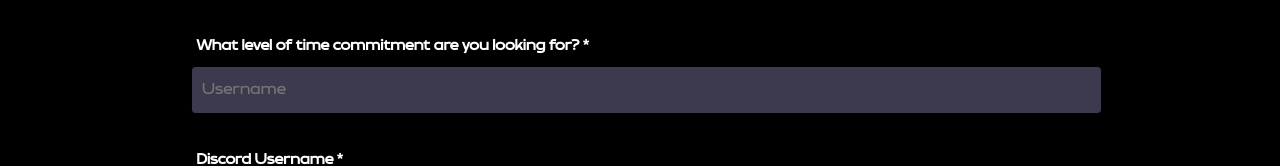
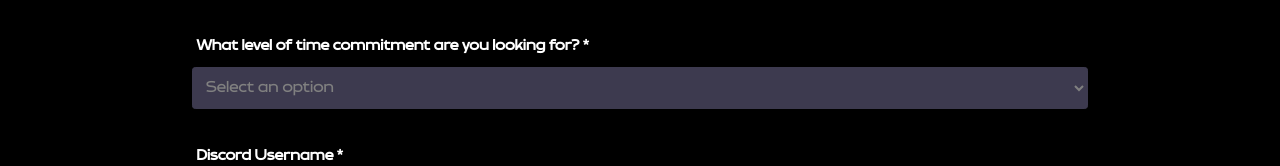
Before and after one commit to P2PAudit/p2pxyz, a React (Create React App) app: page /auditor in a window 1280 px wide. Shown: the part 425-591 px from the top of the page. Built offline with nearby package versions, Linux system fonts and the light colour scheme; a web font is replaced by a local one.

Commit message:
dropdown added for form

```diff
--- a/src/App.css
+++ b/src/App.css
@@ -1905,6 +1905,35 @@ form input {
 
 }
 
+.form select {
+  background: #3D3A4F;
+  border: 1px solid #3D3A4F;
+  border-radius: 3.2px;
+  height: 42px;
+  width: 100%;
+  padding-left: 1%;
+  margin: 1% 0;
+
+  font-family: 'Brinnan';
+  font-style: normal;
+  font-weight: 400;
+  font-size: 16px;
+  line-height: 18px;
+
+  color: #ffffff;
+
+}
+
+select:required:invalid {
+  color: gray;
+}
+option[value=""][disabled] {
+  display: none;
+}
+option {
+  color: white;
+}
+
 .form {
   margin: 0 auto;
   width: 70%;
--- a/src/components/Body Components/OS.jsx
+++ b/src/components/Body Components/OS.jsx
@@ -5,7 +5,7 @@ import tla from '../../images/Other services/tla.svg'
 
 const OS = () => {
   return (
-    <div className='osmain' id="services">
+    <div className='osmain'>
       <div className="os1">
         <div className="oshead">
           Other Services
--- a/src/components/Forms/Auditor.jsx
+++ b/src/components/Forms/Auditor.jsx
@@ -1,4 +1,4 @@
-import React , { useState } from 'react'
+import React, { useState } from 'react'
 import axios from 'axios'
 const urltest = "http://localhost:5000"
 
@@ -62,31 +62,38 @@ const Auditor = () => {
           <div className="forminputdesc">
             (Note: Please ensure your Username should match your Github profile name .)
           </div>
-          <input type="text" value={username} onChange={(e) => { setUsername(e.target.value) }} className="form-control" placeholder="Username" aria-label="Last name" required/>
+          <input type="text" value={username} onChange={(e) => { setUsername(e.target.value) }} className="form-control" placeholder="Username" aria-label="Last name" required />
         </div>
         <div className="inputbox">
           <div className="forminputtitle">
             What level of time commitment are you looking for? *
           </div>
-          <input type="text" value={timecommitment} onChange={(e) => { setTimecommitment(e.target.value) }} className="form-control" placeholder="Username" aria-label="Last name" required/>
+          <select value={timecommitment} onChange={(e) => { setTimecommitment(e.target.value) }} required>
+
+            <option value="" disabled selected>Select an option</option>
+            <option value="Full-time">Full-time</option>
+            <option value="Part-time">Part-time</option>
+            <option value="Not sure yet">Not sure yet</option>
+
+          </select>
         </div>
         <div className="inputbox">
           <div className="forminputtitle">
             Discord Username *
           </div>
-          <input type="text" value={discord} onChange={(e) => { setDiscord(e.target.value) }} className="form-control" placeholder="Auditor#1234" aria-label="Last name" required/>
+          <input type="text" value={discord} onChange={(e) => { setDiscord(e.target.value) }} className="form-control" placeholder="Auditor#1234" aria-label="Last name" required />
         </div>
         <div className="inputbox">
           <div className="forminputtitle">
             Email Address *
           </div>
-          <input type="text" value={email} onChange={(e) => { setEmail(e.target.value) }} className="form-control" placeholder="Auditor@email.com" aria-label="Last name" required/>
+          <input type="text" value={email} onChange={(e) => { setEmail(e.target.value) }} className="form-control" placeholder="Auditor@email.com" aria-label="Last name" required />
         </div>
         <div className="inputbox">
           <div className="forminputtitle">
             Twitter/LinkedIn profile link*
           </div>
-          <input type="text" value={twitter} onChange={(e) => { setTwitter(e.target.value) }} className="form-control" aria-label="Last name" required/>
+          <input type="text" value={twitter} onChange={(e) => { setTwitter(e.target.value) }} className="form-control" aria-label="Last name" required />
         </div>
         <div className="inputbox">
           <div className="forminputtitle">
@@ -95,7 +102,7 @@ const Auditor = () => {
           <div className="forminputdesc">
             Link your Medium , Substack , etc.
           </div>
-          <input type="text" value={social} onChange={(e) => { setSocial(e.target.value) }} className="form-control" aria-label="Last name" required/>
+          <input type="text" value={social} onChange={(e) => { setSocial(e.target.value) }} className="form-control" aria-label="Last name" required />
         </div>
         <div className="inputbox">
           <div className="forminputtitle">
@@ -104,25 +111,25 @@ const Auditor = () => {
           <div className="forminputdesc">
             Used in case we need to give you access to certain repositories.
           </div>
-          <input type="text" value={github} onChange={(e) => { setGithub(e.target.value) }} className="form-control" aria-label="Last name" required/>
+          <input type="text" value={github} onChange={(e) => { setGithub(e.target.value) }} className="form-control" aria-label="Last name" required />
         </div>
         <div className="inputbox">
           <div className="forminputtitle">
             Describe about yourself ? *
           </div>
-          <input type="text" value={yourself} onChange={(e) => { setYourself(e.target.value) }} className="form-control" aria-label="Last name" required/>
+          <input type="text" value={yourself} onChange={(e) => { setYourself(e.target.value) }} className="form-control" aria-label="Last name" required />
         </div>
         <div className="inputbox">
           <div className="forminputtitle">
             How can you contribute to the P2P Audit community? What skillset can you offer? *
           </div>
-          <input type="" value={contribute} onChange={(e) => { setContribute(e.target.value) }} className="form-control" aria-label="Last name" required/>
+          <input type="" value={contribute} onChange={(e) => { setContribute(e.target.value) }} className="form-control" aria-label="Last name" required />
         </div>
         <div className="inputbox">
           <div className="forminputtitle">
             How did you came to know about P2PAudit? *
           </div>
-          <input type="text" value={know} onChange={(e) => { setKnow(e.target.value) }} className="form-control" aria-label="Last name" required/>
+          <input type="text" value={know} onChange={(e) => { setKnow(e.target.value) }} className="form-control" aria-label="Last name" required />
         </div>
         <div className="inputbox">
           <button type="submit" className="formsubmit" aria-label="Last name" > Submit </button>
```
